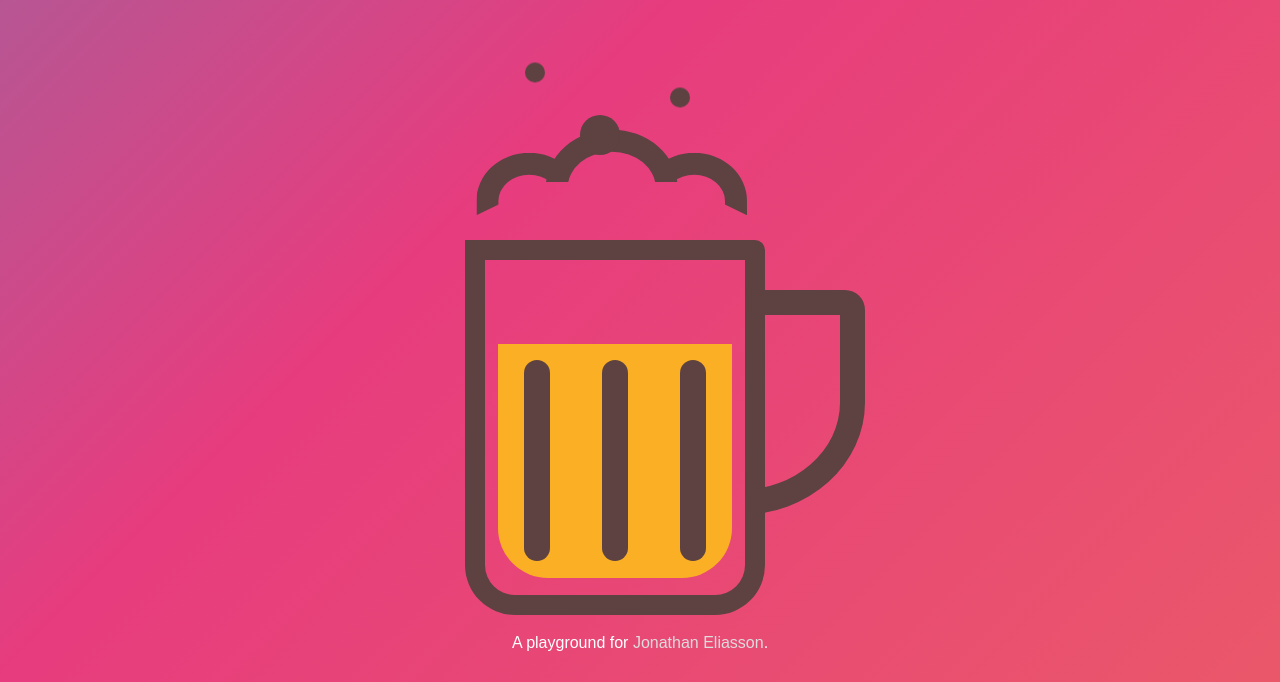
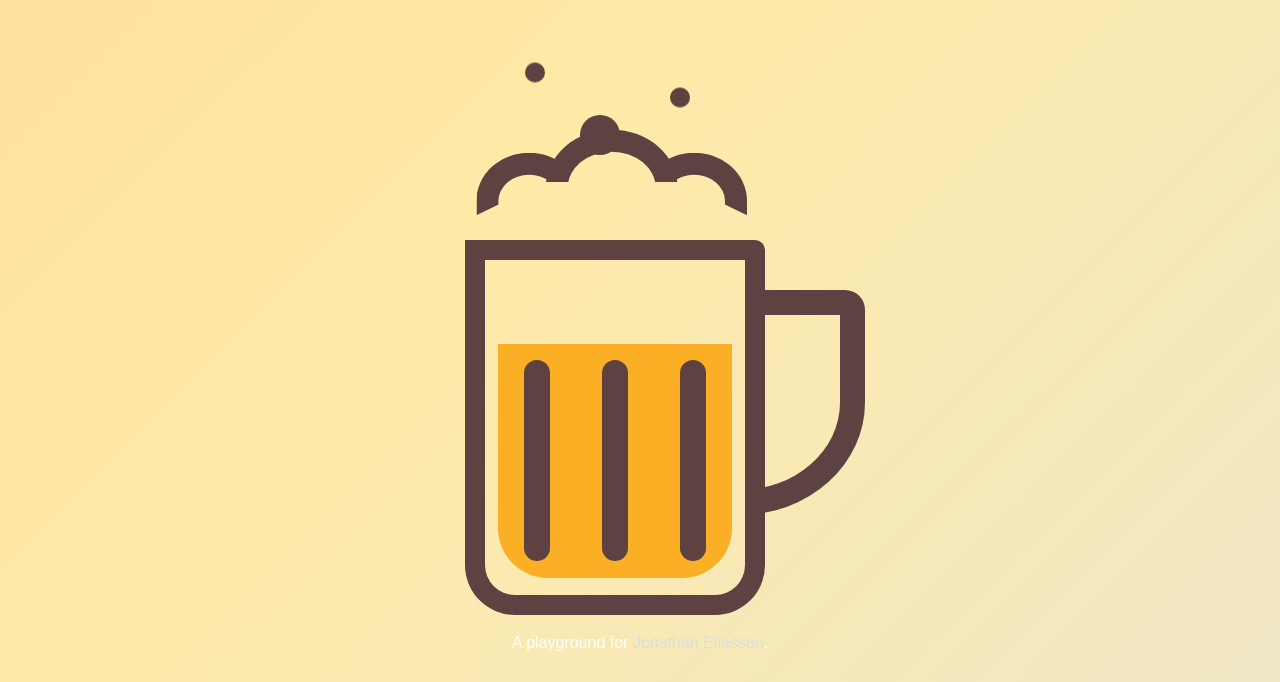
Before and after one commit to jonathaneliasson/playground.beer, a plain HTML site: page index.html in a window 1280 px wide. Shown: the part 122-804 px from the top of the page. Drawn offline with nearby package versions, Linux system fonts and the light colour scheme; files that its build step writes are made by us from their sources.

Commit message:
fixing gradient colors

```diff
--- a/style.scss
+++ b/style.scss
@@ -17,7 +17,7 @@ body {
 	height: 100vh;
 	font-family: "Exo", sans-serif;
 	color: #fff;
-	background: linear-gradient(-45deg, #ee7752, #e73c7e, #23a6d5, #23d5ab);
+	background: linear-gradient(-45deg, #dfe6e9, #ffeaa7, #ffbe76, #dff9fb);
 	background-size: 400% 400%;
 	animation: gradientBG 15s ease infinite;
 }
```
